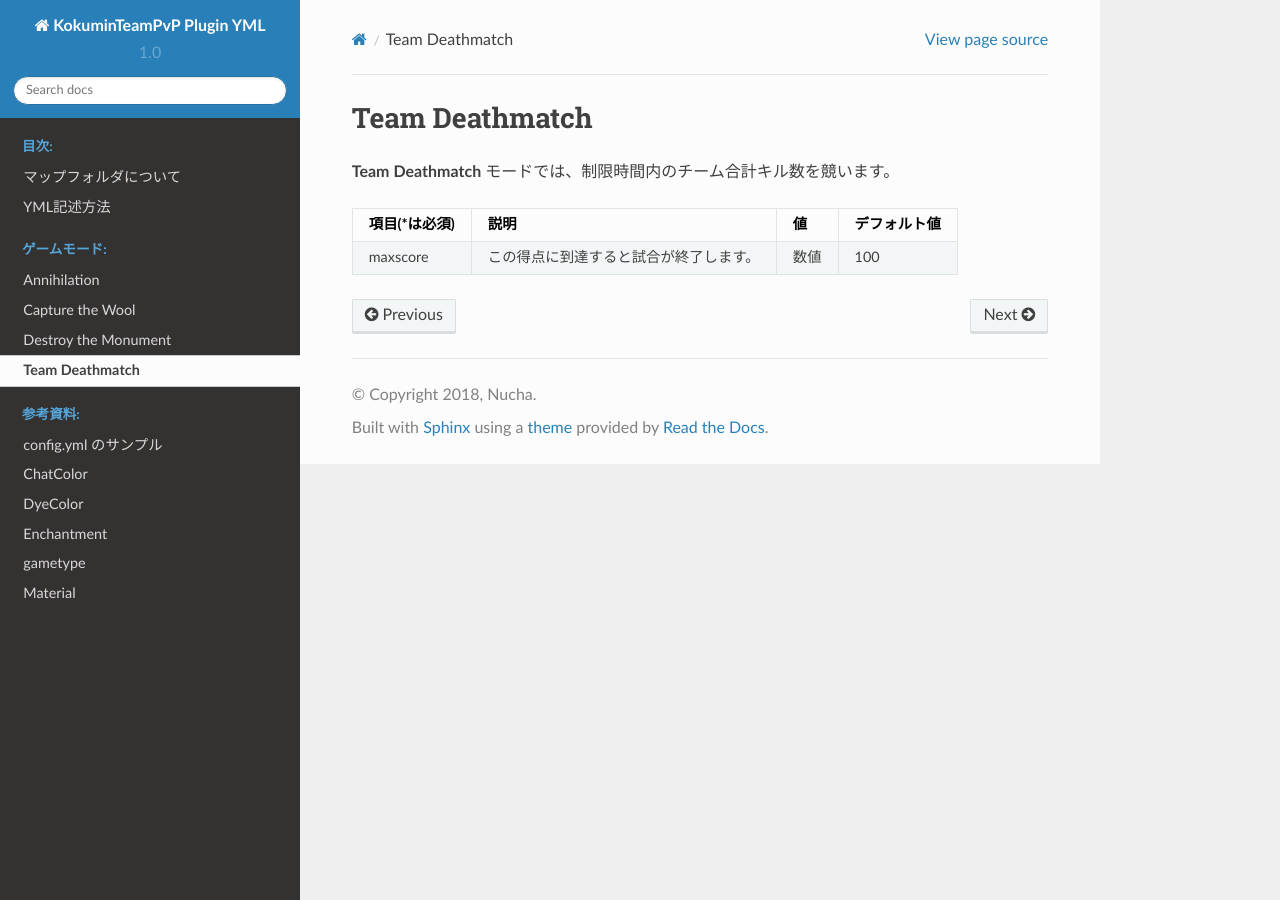
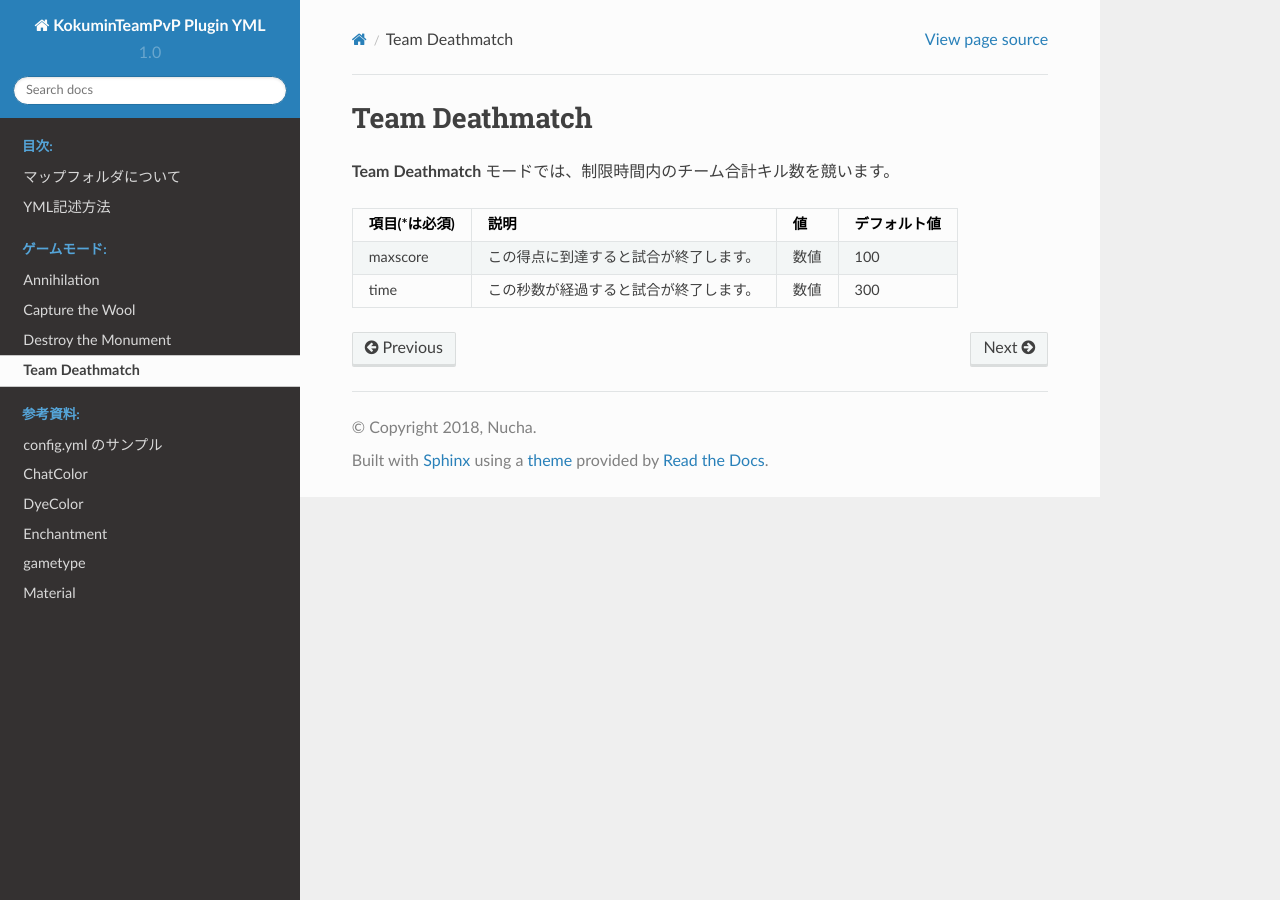
Before and after one commit to natyu192/kokuminteampvp-docs, a Sphinx documentation site: the page built from docs/gamemode/tdm.rst, in a window 1280 px wide. Built offline with Sphinx 7.4.7 and the Read the Docs theme 2.0.0, drawn with Linux system fonts in a browser that asks for light colours.

Commit message:
Update tdm.rst

```diff
--- a/docs/gamemode/tdm.rst
+++ b/docs/gamemode/tdm.rst
@@ -7,4 +7,5 @@ Team Deathmatch
 項目(\*は必須)    説明                                   値     デフォルト値
 ================= ====================================== ====== ============
 maxscore          この得点に到達すると試合が終了します。 数値   100
+time              この秒数が経過すると試合が終了します。 数値   300
 ================= ====================================== ====== ============
```
